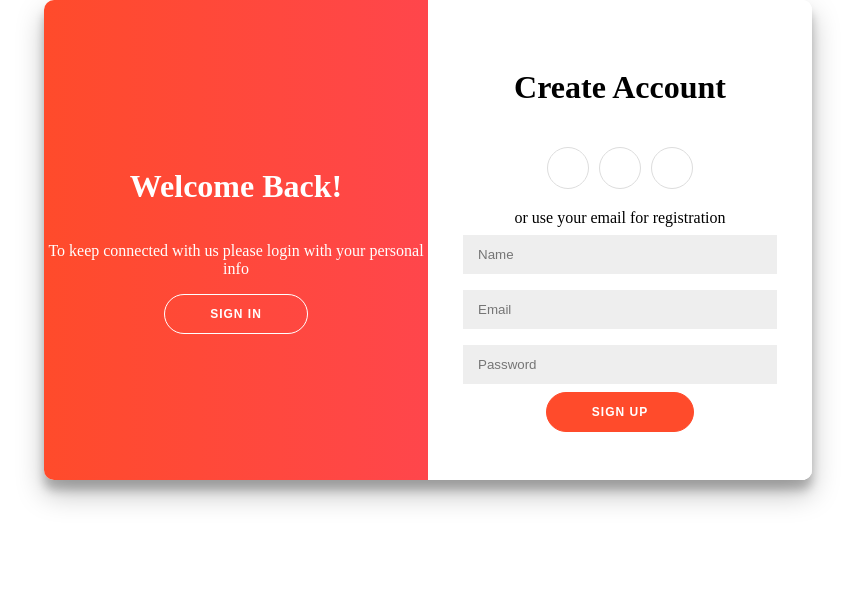
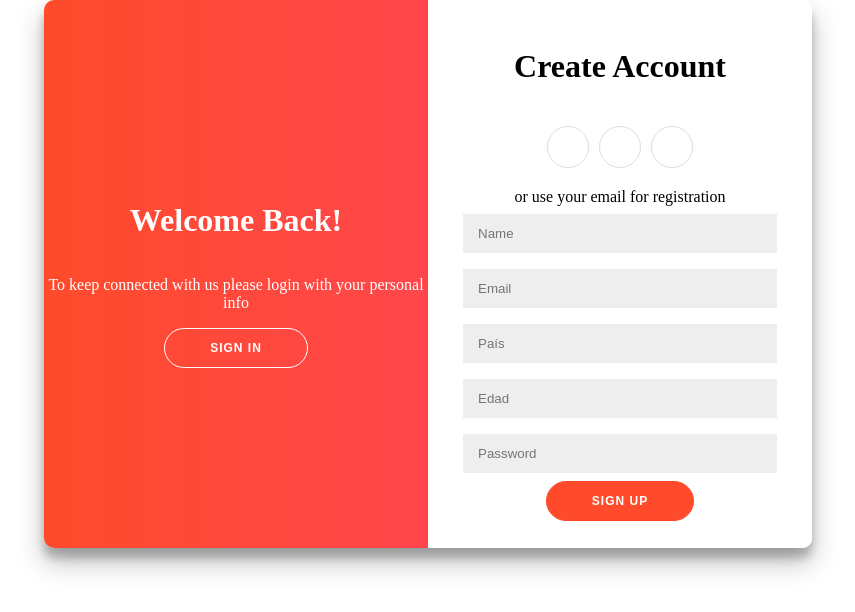
Before and after one commit to adcastiblanco/project-c3-covid, a React app: page /login in a window 1280 px wide. Both pictures are taken after a click on the button "SIGN UP". Shown: the top 612 px of the page, without its empty margins (212-1067 px from the left). Built offline with nearby package versions, Linux system fonts and the light colour scheme.

Commit message:
Campos faltantes del formulario

```diff
--- a/src/assets/styles/components/LoginRegister.scss
+++ b/src/assets/styles/components/LoginRegister.scss
@@ -6,7 +6,7 @@
   overflow: hidden;
   width: 768px;
   max-width: 100%;
-  min-height: 480px;
+  min-height: 548px;
   margin: 0 auto;
 }
 
--- a/src/components/Login.jsx
+++ b/src/components/Login.jsx
@@ -10,8 +10,8 @@ const Login = () => (
                         <a href="#" className="social-item"><i className="fab fa-linkedin-in"></i></a>
                     </div>
                     <span>or use your account</span>
-                    <input className="form-input" type="email" placeholder="Email" />
-                    <input className="form-input" type="password" placeholder="Password" />
+                    <input required className="form-input" type="email" placeholder="Email" />
+                    <input required className="form-input" type="password" placeholder="Password" />
                     <a href="#">Forgot your password?</a>
                     <button className="form-button">Sign In</button>
                 </form>
--- a/src/components/Register.jsx
+++ b/src/components/Register.jsx
@@ -10,9 +10,11 @@ const Register = () => (
                 <a href="#" className="social-item"><i className="fab fa-linkedin-in"></i></a>
             </div>
             <span>or use your email for registration</span>
-            <input className="form-input" type="text" placeholder="Name" />
-            <input className="form-input" type="email" placeholder="Email" />
-            <input className="form-input" type="password" placeholder="Password" />
+            <input className="form-input" type="text" placeholder="Name" required />
+            <input className="form-input" type="email" placeholder="Email" required/>
+            <input className="form-input" type="text" placeholder="País" required/>
+            <input className="form-input" type="number" placeholder="Edad" required/>
+            <input className="form-input" type="password" placeholder="Password" required/>
             <button className="form-button">Sign Up</button>
         </form>
     </div>
--- a/src/routes/App.js
+++ b/src/routes/App.js
@@ -11,12 +11,13 @@ import '../assets/styles/globals.scss'
 
 const App = () => (
     <BrowserRouter>
-        {window.location.pathname !== '/login' && <Header />}
         <Switch>
-            <Route exact path="/" component={Home} />
             <Route exact path="/login" component={LoginRegister} />
+            <Layout>
+                <Route exact path="/" component={Home} />
+            </Layout>
         </Switch>
-        {window.location.pathname !== '/login' && <Footer />}
+
     </BrowserRouter>
 )
 
```
Also changed, not shown: 1 other file (tests, documents, lock files or other folders).
